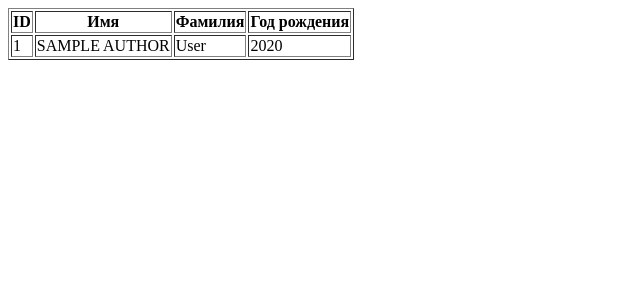
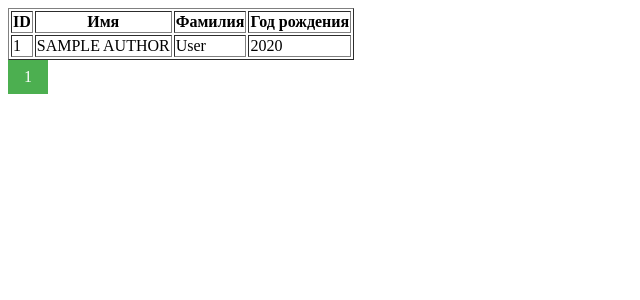
Before and after one commit to Gaydarenko/djangoProject_lab_4_class_library, a Django app: page /authors/ in a window 1280 px wide. Shown: the top 300 px of the page, without its empty margins (0-640 px from the left). Run offline with Django 3.2, Linux system fonts and the light colour scheme; tables that the repository leaves empty hold one stand-in row (Sample ...).

Commit message:
release paginator for authors list

```diff
--- a/library/templates/library/authors.html
+++ b/library/templates/library/authors.html
@@ -3,6 +3,29 @@
 {% block title %}List Authors{% endblock %}
 
 {% block content %}
+
+<head>
+<style>
+.pagination {
+  display: inline-block;
+}
+
+.pagination a {
+  color: black;
+  float: left;
+  padding: 8px 16px;
+  text-decoration: none;
+}
+
+.pagination a.active {
+  background-color: #4CAF50;
+  color: white;
+}
+
+.pagination a:hover:not(.active) {background-color: #ddd;}
+</style>
+</head>
+
 
     <table border="1">
     <tr>
@@ -21,4 +44,20 @@
         {% endfor %}
     </table>
 
+    <div class="pagination">
+            {% if authors.has_previous %}
+                <a href="{% url 'authors' %}{{ authors.previous_page_number }}">&laquo;</a>
+            {% endif %}
+
+            {% for page in authors.pages %}
+                {% if forloop.counter == authors.number %}
+                    <a class="active"><span>{{ page }}</span></a>
+                {% else %}
+                    <a href="{% url 'authors' %}{{ page }}">{{ page }}</a>
+                {% endif %}
+            {% endfor %}
+
+            {% if authors.has_next %}
+                <a href="{% url 'authors' %}{{ authors.next_page_number }}">&raquo;</a>
+            {% endif %}
 {% endblock %}
--- a/library/urls.py
+++ b/library/urls.py
@@ -5,6 +5,7 @@ urlpatterns = [
     path('', LibraryView.as_view()),
     path('create/', CreateView.as_view(), name='create'),
     path('authors/', AuthorsView.as_view(), name='authors'),
+    path('authors/<int:page>', AuthorsView.as_view()),
     path('create-form/', CreateFormView.as_view(), name='create-form'),
     path('search/', SearchView.as_view(), name='search'),
     path('create_book/', BookFormView.as_view(), name='create-book'),
--- a/library/views.py
+++ b/library/views.py
@@ -1,13 +1,13 @@
+from html import escape
+
 from django.shortcuts import render, redirect
 from django.urls import reverse
 from django.views import View
 from django.http import HttpResponse, HttpResponseBadRequest
 from django.core.paginator import Paginator, EmptyPage
-from html import escape
+
 from .models import Author, Book
 from .forms import AuthorForm, BookForm
-import json
-
 
 
 # Create your views here.
@@ -36,8 +36,17 @@ class CreateView(View):
 
 
 class AuthorsView(View):
-    def get(self, request):
-        authors = Author.objects.all()
+    def get(self, request, page=1):
+        authors_on_list = 4
+        authors = list(Author.objects.values())
+        paginator = Paginator(authors, authors_on_list)
+
+        try:
+            authors = paginator.page(page)
+            authors.pages = tuple(paginator.page_range)
+        except EmptyPage:
+            return redirect(reverse('authors'))
+
         return render(request, 'library/authors.html', context={'authors': authors})
 
 
```
